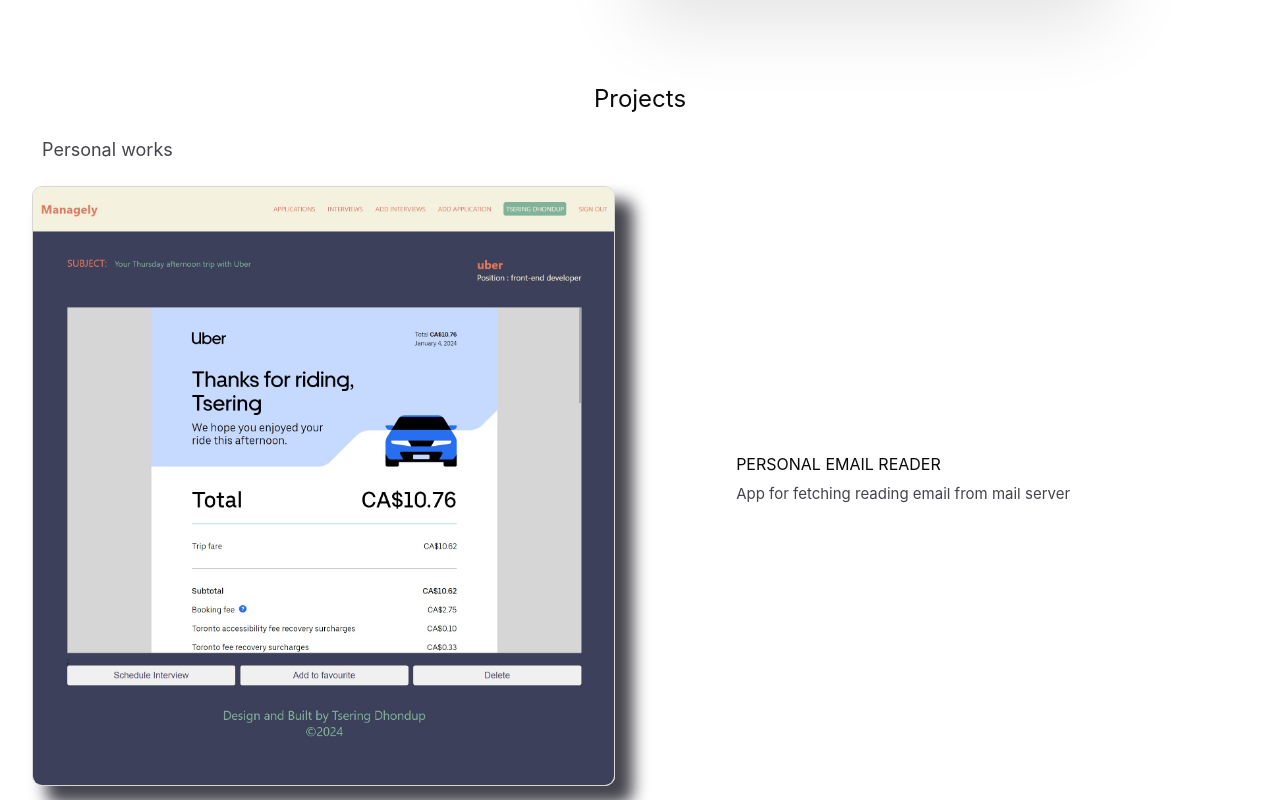
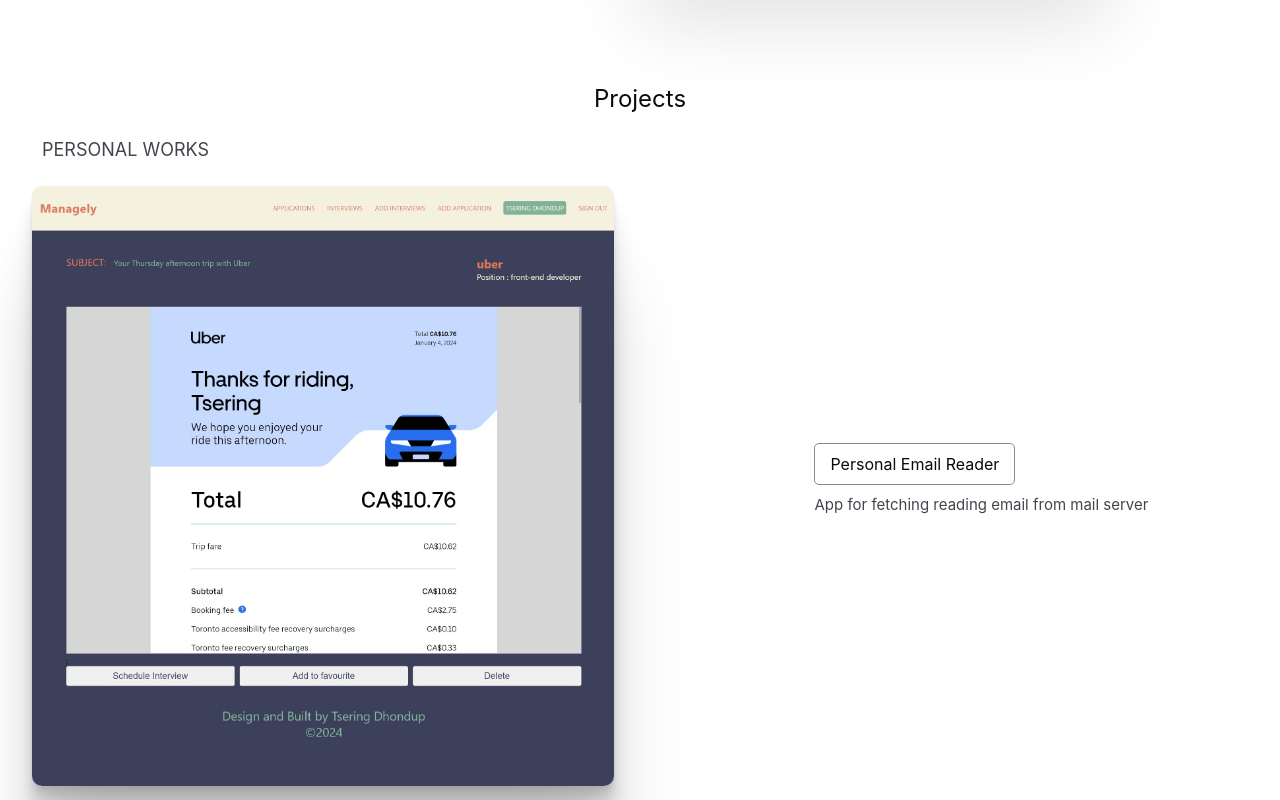
Before and after one commit to Tsedhondup/Portfolio, a React (Create React App) app: page / in a window 1280 px wide. Shown: the part 1440-2240 px from the top of the page. Built offline with nearby package versions, Linux system fonts and the light colour scheme.

Commit message:
grid gap between apps increase

```diff
--- a/src/Components/TechStacks/TechStacks.scss
+++ b/src/Components/TechStacks/TechStacks.scss
@@ -9,7 +9,7 @@
     width: 100%;
     margin: auto;
     padding: 0px $tablet-margin;
-    margin-top: $tablet-margin;
+    margin-top: 64px;
   }
   @include desktop {
     max-width: 1000px;
--- a/src/Components/Works/Works.js
+++ b/src/Components/Works/Works.js
@@ -15,6 +15,7 @@ const Works = () => {
     <section className="project-container">
       <h2 className="project-container__title">Projects</h2>
       <section className="projects">
+        {/* Personal */}
         <h2 className="projects__personal">Personal works</h2>
         <div className="projects__content projects__content-email-reader">
           <img
@@ -22,8 +23,8 @@ const Works = () => {
             alt="job-application-tracker-image"
             className="projects__content--img projects__content--email-image"
           />
-          <div className="projects__content--text projects__content--text-email">
-            <h2 className="projects__content--project-name">
+          <div className="projects__content--text ">
+            <h2 className="projects__content--project-name projects__content--text-email">
               Personal Email Reader
             </h2>
             <p className="projects__content--project-description">
@@ -45,6 +46,7 @@ const Works = () => {
             </p>
           </div>
         </div>
+        {/* Collab */}
         <h2 className="projects__collaboration">Collaboration</h2>
         <div className="projects__content projects__content-fiserv">
           <img
@@ -52,8 +54,8 @@ const Works = () => {
             alt="fiserv-app-image"
             className="projects__content--img projects__content--fiserv-image"
           />
-          <div className="projects__content--text projects__content--text-fiserv">
-            <h2 className="projects__content--project-name">
+          <div className="projects__content--text ">
+            <h2 className="projects__content--project-name projects__content--text-fiserv">
               Restaurent App UI
             </h2>
             <p className="projects__content--project-description">
--- a/src/Components/Works/Works.scss
+++ b/src/Components/Works/Works.scss
@@ -9,6 +9,10 @@
     padding-top: $tablet-margin;
     padding-left: $tablet-margin;
     padding-right: $tablet-margin;
+  }
+  @include desktop {
+    max-width: 1280px;
+    margin: auto;
   }
   &__title {
     color: $black;
@@ -30,6 +34,7 @@
     }
   }
 }
+// Projects
 .projects {
   padding: 16px 0px;
   border-radius: 5px;
@@ -40,12 +45,14 @@
   @include desktop {
     max-width: unset;
   }
+  // Project headers
   &__personal,
   &__collaboration {
     color: $ebony;
     font-size: 18px;
     font-weight: normal;
     text-align: center;
+    text-transform: uppercase;
     padding: 10px;
     margin: auto;
     margin-bottom: 16px;
@@ -53,46 +60,52 @@
       text-align: left;
     }
   }
-
+  // Project items
   &__content {
     display: grid;
     grid-template-columns: repeat(1, 1fr);
+    gap: $tablet-gutter;
     margin-bottom: 16px;
+    border-bottom: 1px solid $gray;
     @include tablet {
       display: flex;
       justify-content: space-around;
       align-items: center;
       margin-bottom: 100px;
+      border-bottom: unset;
     }
     @include desktop {
       margin-bottom: 150px;
+      gap: 200px;
     }
-
+    // Project images
     &--img {
       display: block;
       margin: auto;
       object-fit: cover;
-      border: 1px solid $pewter;
       border-radius: 10px;
-      // box-shadow: 12px 12px 12px 1px $ebony;
+      box-shadow: 12px 12px 12px 1px $ebony;
+      box-shadow: 0 2.8px 2.2px rgba(0, 0, 0, 0.034),
+        0 6.7px 5.3px rgba(0, 0, 0, 0.048), 0 12.5px 10px rgba(0, 0, 0, 0.06),
+        0 22.3px 17.9px rgba(0, 0, 0, 0.072),
+        0 41.8px 33.4px rgba(0, 0, 0, 0.086), 0 100px 80px rgba(0, 0, 0, 0.12);
       transform: 1s;
 
       @include tablet {
         margin: unset;
         max-width: 350px;
         height: 450px;
-        box-shadow: 16px 16px 16px 2px $ebony;
       }
       @include desktop {
         max-width: 450px;
         height: 700px;
-        box-shadow: 16px 16px 16px 2px $ebony;
       }
     }
     &--img:hover {
-      transform: rotate3d(1, 1, 1, 1deg);
-      box-shadow: 5px 5px 2px 1px $pewter;
+      box-shadow: unset;
+      border: 1px solid $pewter;
     }
+    // Email reader and brainflix image
     &--email-image,
     &--brainflix-image {
       max-width: 400px;
@@ -105,11 +118,14 @@
         height: 600px;
       }
     }
+    // fiserv and weather app image
     &--fiserv-image,
     &--weather-app-image {
       max-width: 300px;
       height: 500px;
     }
+
+    // Projects text section
     &--text {
       text-align: center;
       color: $ebony;
@@ -119,27 +135,44 @@
         height: fit-content;
       }
     }
-    &--text-email,
-    &--text-fiserv {
-      padding-left: 10%;
-    }
+
+    // project name
     &--project-name {
       color: $black;
       font-size: 16px;
       font-weight: normal;
-      text-transform: uppercase;
-      padding-top: 32px;
+      text-transform: capitalize;
+      text-align: center;
+      padding: 10px 15px;
+      border-radius: 5px;
+      border: 1px solid $gray;
+      width: fit-content;
+      margin: auto;
       @include tablet {
-        padding-top: 0px;
+        text-align: left;
+        margin: unset;
+        margin-bottom: 10px;
       }
       @include desktop {
         padding-bottom: 10px;
       }
     }
+    // email reader and fiserv app project name
+    &--text-email,
+    &--text-fiserv {
+      // @include tablet {
+      //   text-align: left;
+      // }
+      @include desktop {
+        // padding-left: 10%;
+      }
+    }
+
+    // Project description
     &--project-description {
       font-size: 15px;
       padding: 16px 0px;
-      display: none;
+      // display: none;
 
       @include tablet {
         display: block;
@@ -147,6 +180,7 @@
       }
     }
   }
+  // brainflix and weatherapp projects content
   &__content-brainflix,
   &__content-weather {
     @include tablet {
@@ -154,36 +188,4 @@
       flex-direction: row-reverse;
     }
   }
-
-  // &__icon {
-  //   text-align: center;
-  //   color: $ebony;
-  //   color: #a70000;
-  //   @include tablet {
-  //     display: none;
-  //   }
-  // }
-  // &__icon-tablet {
-  //   display: none;
-  //   @include tablet {
-  //     display: block;
-  //     text-align: center;
-  //     color: $ebony;
-  //     color: #a70000;
-  //     padding-bottom: 16px;
-  //   }
-  // }
-  // &__header {
-  //   padding-top: 16px;
-  //   font-weight: normal;
-  //   text-align: center;
-  // }
-  // &__description {
-  //   padding-top: $mobile-margin;
-  //   padding-bottom: $mobile-margin;
-  //   text-align: center;
-  //   font-size: 15px;
-  //   font-weight: 200;
-  //   color: $black;
-  // }
 }
```
